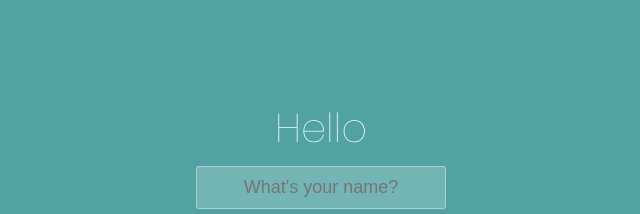
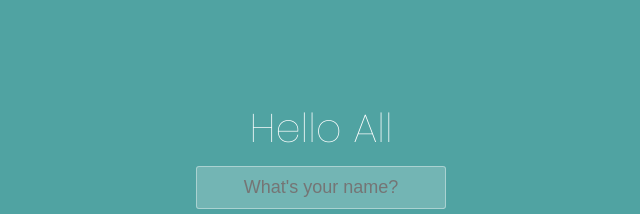
Before and after one commit to harshida97/SimpleInput, a plain HTML site: page index.html in a window 1280 px wide. Shown: the part 78-292 px from the top of the page, 319-959 px from the left. Drawn offline with Linux system fonts and the light colour scheme.

Commit message:
updated heading

```diff
--- a/index.html
+++ b/index.html
@@ -12,7 +12,7 @@
 </head>
 <body>
     <div class="container">
-        <h1>Hello</h1>
+        <h1>Hello All</h1>
         <input type="text" placeholder="What's your name?">
         <button>Submit</button>
     </div>
```
